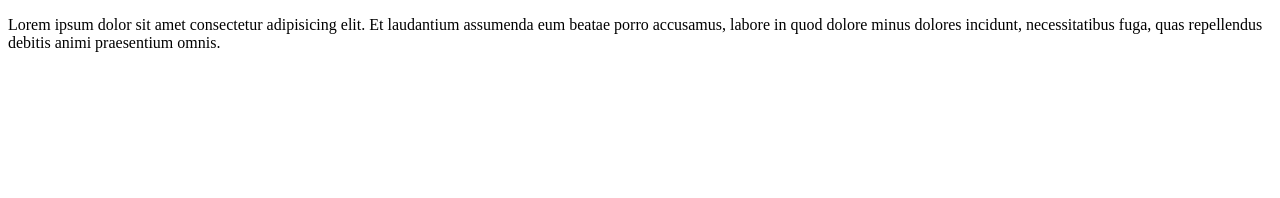
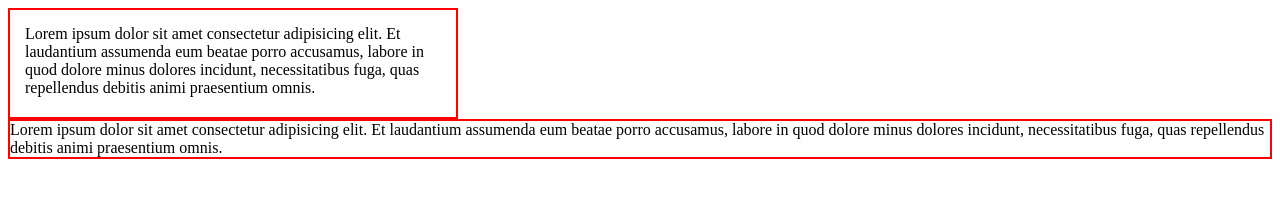
Before and after one commit to IrynaSokolova-Quanandrya/indiv-html-css, a plain HTML site: page index.html in a window 1280 px wide. Drawn offline with Linux system fonts and the light colour scheme.

Commit message:
розібрали

```diff
--- a/index.html
+++ b/index.html
@@ -4,8 +4,10 @@
     <meta charset="UTF-8">
     <meta name="viewport" content="width=device-width, initial-scale=1.0">
     <title>Document</title>
+    <link rel="stylesheet" href="./styles.css">
 </head>
 <body>
-    <p>Lorem ipsum dolor sit amet consectetur adipisicing elit. Et laudantium assumenda eum beatae porro accusamus, labore in quod dolore minus dolores incidunt, necessitatibus fuga, quas repellendus debitis animi praesentium omnis.</p>
+    <p class="text">Lorem ipsum dolor sit amet consectetur adipisicing elit. Et laudantium assumenda eum beatae porro accusamus, labore in quod dolore minus dolores incidunt, necessitatibus fuga, quas repellendus debitis animi praesentium omnis.</p>
+     <p class="text-1">Lorem ipsum dolor sit amet consectetur adipisicing elit. Et laudantium assumenda eum beatae porro accusamus, labore in quod dolore minus dolores incidunt, necessitatibus fuga, quas repellendus debitis animi praesentium omnis.</p>
 </body>
 </html>
--- /dev/null
+++ b/styles.css
@@ -0,0 +1,31 @@
+
+html{
+    box-sizing: border-box;
+}
+
+*,
+*::after,
+*::before{
+    box-sizing: inherit;
+}
+
+p{
+    margin: 0;
+}
+.text{
+    box-sizing: border-box;
+    width: 450px;
+    border: 2px solid red;
+    padding: 15px;
+
+    /* padding-top: 15px;
+    padding-bottom: 15px; */
+    /* margin: 20px; */
+
+    padding-bottom: 20px;
+}
+
+.text-1{
+     border: 2px solid red;
+
+}
```
